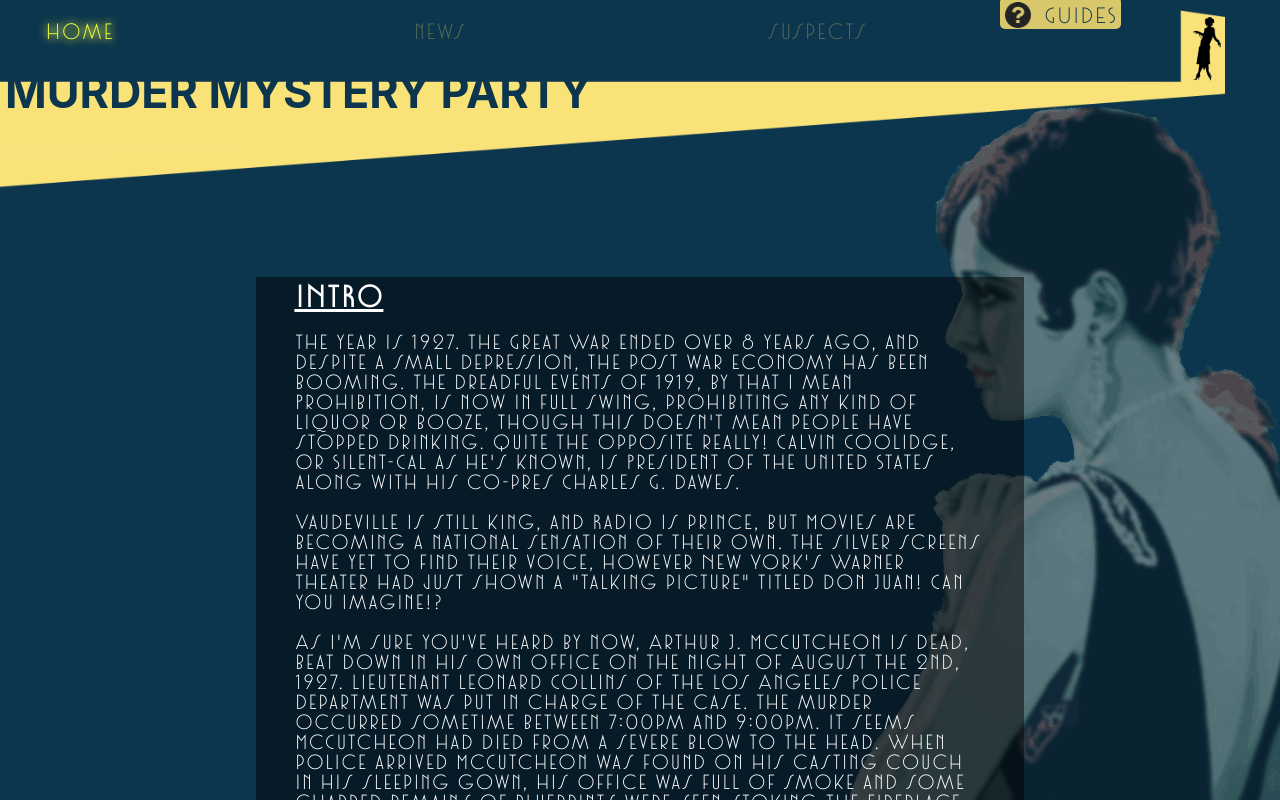
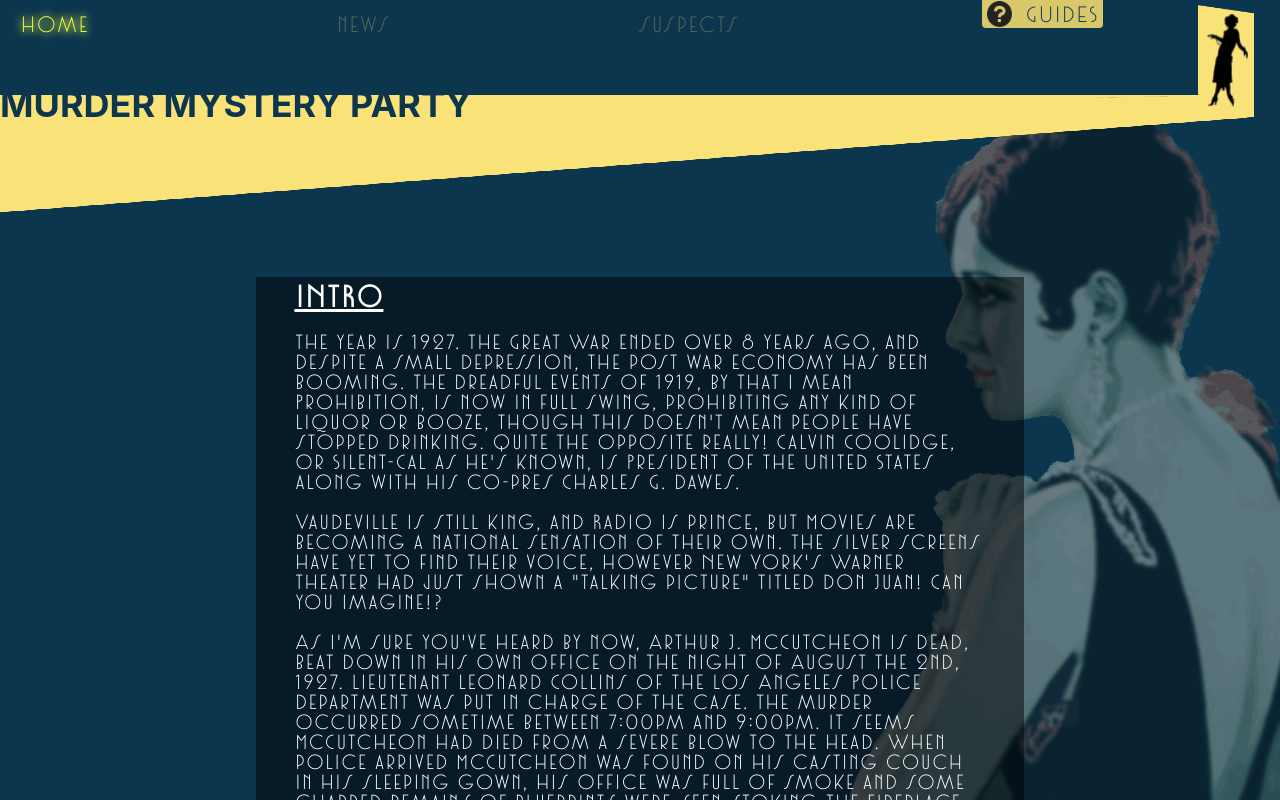
Before and after one commit to Dan2D/1920s-Murder-Mystery-Party, a React (Create React App) app: page / in a window 1280 px wide. Built offline with nearby package versions, Linux system fonts and the light colour scheme; the HTML template or start-up script is replaced by a standard one.

Commit message:
refactored code for nav

```diff
--- a/src/components/header/Title.js
+++ b/src/components/header/Title.js
@@ -1,16 +1,15 @@
 import React from "react";
-import lightRay from "../../images/bg/Light-Shape.png";
-import lightFigure from "../../images/bg/flap-shadow.png";
 
 const Title = props => {
-
     return(
-
     <div className="title-container">
-        <div className="light-container">
-            <img id="title-light-figure" src={lightFigure} alt="light-figure"/>
-            <img id="title-light-ray" src={lightRay}  width="100%" alt="light-shape"/>
-            <h1>MURDER MYSTERY PARTY</h1>
+        <div className="title-top">
+            <img className="title-top__figure" src={require("../../images/bg/flap-shadow.png")} alt="light-figure"/>
+            <img className="title-top__door" src={require("../../images/bg/title-door.png")} alt="door"/>
+            <div className="title-bottom">
+                <h1 className="title-bottom__title">MURDER MYSTERY PARTY</h1>
+                <img className="title-bottom__light-bg" src={require("../../images/bg/title-light.png")} alt="light-shape"/>
+            </div>
         </div>
     </div>
     )
--- a/src/components/header/nav/Nav.css
+++ b/src/components/header/nav/Nav.css
@@ -1,9 +1,3 @@
-:root {
-    --light-color: #F0FF45;
-    --sub-menu-pos: 45px;
-    --title-pos: 135px;
-}
-
 /*---------------------------------------
             GLOBAL STYLES
 ----------------------------------------*/
@@ -16,8 +10,10 @@ nav {
 
  button {
     font-size: calc(12px + 0.8vw);
-    background:#F0FF45;
     position: relative;
+    outline: none;
+    border: none;
+    border-radius: 4px;
 }
 
 button:hover {
@@ -43,38 +39,36 @@ a {
 ----------------------------------------*/
 
 
-div.header-container {
+.header-container {
     position: relative;
-    right: 2vw;
     z-index: 3;
 }
 
-div.nav-container {
+.nav-container {
     position: fixed;
     background: rgb(12,54,78);
     width: 100vw;
-    right: 24px;
 }
 
-div.nav-top {
+.nav-top {
     order: 1;
     display: flex;
     justify-content: flex-start;
     padding-bottom: 3%;
-    height: 5vw;
+    height: 29px;
     z-index: 5;
 
 }
 
-div.navLnks-container {
+.nav-btns-container {
     display: flex;
     justify-content: space-between;
     align-items: center;
-    margin-left: 5vw;
-    width: 65vw;
+    margin-left: 15px;
+    width: 85vw;
 }
 
-div.navLnks-container button {
+.nav-btn--link {
     color: rgb(137, 141, 94);
     background:none;
     border:none;
@@ -83,30 +77,23 @@ div.navLnks-container button {
     opacity:0.6;
 }
 
-div.navLnks-container button:hover {
+.nav-btn--link:hover {
     cursor: pointer;
     opacity: 1;
     color: #F0FF45;
     text-shadow: 0px 0px 10px currentColor, -0px -0px 10px currentColor;
 }
 
-div.navBtns-container {
-    display:flex;
-    justify-content: space-between;
-    margin-left: 10%;
-}
-
-.navBtns-container button {
-    margin-top: -3vw;
+.nav-btn--guide {
+    margin-top: -25px;
     padding: 5px 5px 0 5px;
     align-self: center;
     background: #D9C76C;
-    border: none;
-    border-radius: 5px;
     color: rgb(12,54,78);
+    white-space: nowrap;
 }
 
-div.navBtns-container button img {
+.nav-btn--guide__question{
     height: 2vw;
     width: 2vw;
     min-height: 12px;
@@ -115,7 +102,60 @@ div.navBtns-container button img {
     vertical-align: middle;
 }
 
-div.nav-bottom {
+.subMenu-container, .subMenu-container-open {
+    position:absolute;
+    top: 5vh;
+    right: -110px;
+    display: flex;
+    flex-direction: column;
+    width: auto;
+    z-index: 5;
+    transform: rotate(0);
+}
+
+.subMenu-container a, .subMenu-container-open a {
+    color: #0c364e;
+    pointer-events: auto;
+    background: #D9C76C;
+    text-align: left;
+    margin: 1vh 0;
+    padding: 10px 10px 10px 5px;
+    border-radius: 2px;
+    transition: opacity 200ms ease;
+}
+
+.subMenu-container-open{
+    visibility: visible;
+}
+
+.subMenu-container a {
+    transform: translateX(0px);
+}
+
+.subMenu-container-open a {
+   font-weight: bolder;
+   z-index: 55;
+   transform: scale(1) translateX(-85px);
+   transition: transform 200ms ease;
+}
+
+.subMenu-container a:nth-child(1), .subMenu-container-open a:nth-child(1) {
+    transition:  transform 200ms ease-out, opacity 400ms ease;
+}
+.subMenu-container a:nth-child(2), .subMenu-container-open a:nth-child(2) {
+    transition:  transform 400ms ease-out, opacity 400ms ease;
+}
+.subMenu-container a:nth-child(3), .subMenu-container-open a:nth-child(3) {
+    transition:  transform 600ms ease-out, opacity 400ms ease;
+}
+.subMenu-container a:nth-child(4), .subMenu-container-open a:nth-child(4) {
+    transition:  transform 800ms ease-out, opacity 400ms ease;
+}
+.subMenu-container a:nth-child(5), .subMenu-container-open a:nth-child(5) {
+    transition:  transform 1000ms ease-out, opacity 400ms ease;
+}
+
+.nav-bottom {
     order:2;
     position: absolute;
     top: 35px;
@@ -123,209 +163,138 @@ div.nav-bottom {
     height: 30%;
 }
 
-
-div.subMenu-container, div.subMenu-container-open {
-    position: absolute;
-    display: flex;
-    justify-content: space-between;
-    width: 50vw;
-    top: var(--sub-menu-pos);
-    z-index:  5;
-    right: 45%;
-    transform: translateY(20px) rotate(-4.3deg);
-    transition:  transform 400ms ease-out;
+.title-top {
+    position:relative;
+    margin-top: 10px;
 }
 
-div.subMenu-container a, div.subMenu-container-open a {
-    color: #0c364e;
-    margin: 0 5px;
-    opacity: 0;
-    transition: opacity 200ms ease;
+.title-top__figure {
+    position: absolute;
+    height: 45px;
+    bottom: -5px;
+    right: 0;
+    z-index: 2;
 }
 
-div.subMenu-container a {
-    pointer-events: none;
+.title-top__door {
+    position: absolute;
+    bottom: -7px;
+    right: 0px;
+    height:48px;
 }
 
-div.subMenu-container-open{
-    transform: translateY(5px) rotate(-4.3deg);
-    transition: transform 400ms ease-out;
-    visibility: visible;
-
+.title-bottom {
+   position: relative;
 }
 
-div.subMenu-container-open a {
-    font-weight: bolder;
-    opacity: 1;
-    transition: opacity 200ms ease, transform 400ms ease;
+.title-bottom__title{
+    position: absolute;
+    top: 0;
+    margin: 0;
+    font-size: 23px;
+    line-height: 0.5;
+    color: #0c364e;
+    z-index:2;
 }
 
-div.subMenu-container-open a:hover {
-    transform: scale(1.2);
-    transition: transform 400ms ease;
-    text-shadow: none;
-
+.title-bottom__light-bg {
+    position: absolute;
+    top: 0;
+    right: 0;
+    z-index: 1;
 }
 
-div.title-container{
-    position: relative;
-    width:100%;
-}
+@media only screen and (min-width: 468px) and (max-width: 992px) {
 
-div.light-container {
-    position:relative;
-    width:100%;
-}
+    .nav-btn-container {
+        margin-left: 5%;
+    }
 
-#title-light-figure {
-    position: absolute;
-    top: calc(-20px - 0.1vw);
-    right: 5px;
-    z-index: 1;
-    width: 3%;
-}
+    .title-bottom__title{
+        font-size: 30px;
+    }
 
-#title-light-ray {
-    position: absolute;
-    top: -25px;
-    right: 5px;
-}
-
-div.title-container h1 {
-    z-index: 3;
-    position:fixed;
-    color: rgb(12,54,78);
-    font-size: 3.5vw;
-    line-height: 3.5vw;
-    left: 5px;
-    top: var(--title-pos) ;
-}
-
-@media only screen and (min-width: 468px) and (max-width: 768px) {
-
-    div.navBtns-container {
-        margin-left: 5%;
+    .nav-btn--guide {
+        margin-top: -15px;
     }
 
 }
 
-@media only screen and (max-width: 468px) {
-
-    a, button {
-        font-size: 18px;
+@media only screen and (min-width: 992px) {
+    .nav-top {
+        margin: 10px 0 25px 0;
     }
 
-    div.nav-container {
-        width:102vw;
-        right:0px;
+    .title-top {
+        position:relative;
+        margin-top: 60px;
     }
 
-    div.nav-top {
-        position: relative;
-        margin-right: 15px;
-        padding-top: 5px;
-        height: 5.5vw;
+    .title-top__figure {
+        bottom: -15px;
+        height: 100px;
     }
 
-    div.navLnks-container {
-        margin-left: 2vw;
+    .title-top__door {
+        bottom: -15px;
+        height:105px;
     }
 
-    div.navLnks-container a {
-        margin-top: 8px;
+    .title-bottom {
+       position: relative;
     }
 
-    div.navBtns-container {
-        position: absolute;
-        right: 2%;
-        margin-top:-5px;
+    .title-bottom__title{
+        font-size: 36px;
     }
 
-    div.navBtns-container button {
-        margin-top: -1vw;
-        padding-top: 5%;
+
+    .subMenu-container, .subMenu-container-open {
+        position: absolute;
+        display: flex;
+        flex-direction: row;
+        justify-content: space-between;
+        width: 50vw;
+        top: calc(5vw + 55px);
+        z-index:  5;
+        left: 90px;
+        right: auto;
     }
 
-    div.subMenu-container, div.subMenu-container-open {
-        flex-direction: column;
-        width: auto;
-        top: 5vh;
-        transform: rotate(0);
-        transition: right 800ms ease-in;
+    .subMenu-container {
+        transform: rotate(-4.3deg);
+        transition:  transform 400ms ease-out;
     }
 
-    div.subMenu-container {
-        right: -100px;
+    .subMenu-container a, .subMenu-container-open a {
+        color: #0c364e;
+        background: none;
+        margin: 0 5px;
+        transition: opacity 400ms ease;
     }
 
-    div.subMenu-container a, div.subMenu-container-open a {
-        color: #0c364e;
-        pointer-events: auto;
-        background: #D9C76C;
-        text-align: left;
-        margin: 1vh 0;
-        padding: 10px 10px 10px 5px;
-        border-radius: 2px;
-        opacity: 1;
-        transition: opacity 200ms ease;
+    .subMenu-container a {
+        pointer-events: none;
+        opacity: 0;
+        transform: translateY(4vw);
     }
 
-    div.subMenu-container-open{
-        right: -10px;
+    .subMenu-container-open{
         visibility: visible;
-        transition: right 200ms ease-out;
+        transform:  rotate(-4.3deg);
+        transition: transform 400ms ease-out;
     }
 
-    div.subMenu-container a {
-        right: -120px;
-    }
-    div.subMenu-container a:nth-child(1), div.subMenu-container-open a:nth-child(1) {
-        transition:  right 200ms ease, opacity 200ms ease, transform 200ms ease;
-    }
-    div.subMenu-container a:nth-child(2), div.subMenu-container-open a:nth-child(2) {
-        transition:  right 400ms ease-out, opacity 200ms ease, transform 200ms ease;
-    }
-    div.subMenu-container a:nth-child(3), div.subMenu-container-open a:nth-child(3) {
-        transition:  right 600ms ease, opacity 200ms ease, transform 200ms ease;
-    }
-    div.subMenu-container a:nth-child(4), div.subMenu-container-open a:nth-child(4) {
-        transition:  right 800ms ease, opacity 200ms ease, transform 200ms ease;
-    }
-    div.subMenu-container a:nth-child(5), div.subMenu-container-open a:nth-child(5) {
-        transition:  right 1000ms ease, opacity 200ms ease, transform 200ms ease;
-    }
-    /* TODO(GET NEW BOLDER FONT FOR SUBMENU LNKS) */
-    div.subMenu-container-open a {
-        right: -10px;
+    .subMenu-container-open a {
+        transform: scale(1) translateX(0), translateY(calc(7vw - 55px));
         font-weight: bolder;
         opacity: 1;
-        z-index: 55;
-        transform: scale(1) translateX(0);
     }
 
-    div.subMenu-container-open a:hover {
-        transform: scale(1.1) translateX(-5px);
-        transition: transform 200ms ease;
+    .subMenu-container-open a:hover {
+        transform: scale(1.2) translateX(-75px);
+        transition: transform 400ms ease;
         text-shadow: none;
     }
 
-    div.title-container {
-        right:7px;
-    }
-
-    div.title-container h1 {
-        font-size: 4.5vw;
-    }
-
-    #title-light-ray {
-        right: -4%;
-    }
-
-    #title-light-figure {
-        right: -4%;
-        top: calc(-20px - 0.1vw);
-    }
-
-
-
 }
--- a/src/components/header/nav/Nav.js
+++ b/src/components/header/nav/Nav.js
@@ -1,6 +1,5 @@
 import React, {Component} from "react";
 import NavLnks from "./NavLnks";
-import NavBtns from "./NavBtns";
 import SubMenu from "./SubMenu";
 import Title from "../Title";
 import "./Nav.css";
@@ -13,42 +12,12 @@ class Nav extends Component {
         };
     }
 
-    componentDidMount() {
-        let root = document.documentElement;
-        const isIEorEdge = /msie\s|trident\/|edge\//i.test(window.navigator.userAgent);
-
-        function winWidth() {
-            let winWidth = window.innerWidth;
-            return winWidth;
-        };
-        function setDynTtlPos(windowWidth){
-            if (isIEorEdge){
-                windowWidth > 468 ?
-                root.style.setProperty("--title-pos",  winWidth()*(0.019) + 13 + "px") :
-                root.style.setProperty("--title-pos",  winWidth()*(0.019) + 10 + "px");
+    subMenuClickHandler = (action) => {
+        if (action === "blur"){
+            if (window.innerWidth > 992) {
+                return null;
             }
-            else {
-                windowWidth > 468 ?
-                root.style.setProperty("--title-pos",  winWidth()*(0.018) + 10 + "px") :
-                root.style.setProperty("--title-pos",  winWidth()*(0.018) + 8 + "px");
-                }
-        }
-        function setDynSubMnuPos(windowWidth) {
-            root.style.setProperty("--sub-menu-pos", winWidth()*(0.112) - 39 + "px");
-        }
-        setDynTtlPos(winWidth());
-        setDynSubMnuPos(winWidth());
-        window.addEventListener("resize", e => {
-
-            let windowWidth = winWidth();
-            setDynTtlPos(windowWidth);
-            setDynSubMnuPos(windowWidth);
-        });
-    }
-
-    subMenuClickHandler = (action) => {
-        if (window.innerWidth > 468  && action === "blur") {
-            return null;
+            return this.setState({isSubMenuOpen: false});
         }
         return this.setState(prevState => ({isSubMenuOpen: !prevState.isSubMenuOpen}));
     }
@@ -58,8 +27,7 @@ class Nav extends Component {
         <div className="nav-container">
             <nav>
                 <div className="nav-top">
-                    <NavLnks content={this.props.content} onClick={this.props.onClick}/>
-                    <NavBtns onClick={this.subMenuClickHandler} />
+                    <NavLnks content={this.props.content} onClick={this.props.onClick} menuClick={this.subMenuClickHandler}/>
                 </div>
                 <div className="nav-bottom">
                     <SubMenu open={this.state.isSubMenuOpen ? "subMenu-container-open" : "subMenu-container"}/>
--- a/src/components/header/nav/NavBtns.js
+++ /dev/null
@@ -1,12 +0,0 @@
-import React from "react";
-import questionMrk from "../../../images/ui/question-mark.png";
-
-const NavBtns = props => {
-    return(
-        <div className="navBtns-container">
-            <button onBlur={() => props.onClick("blur")} onClick={() => props.onClick("click")}  ><img src={questionMrk} alt="magnifying glass"/>GUIDES</button>
-        </div>
-    )
-}
-
-export default NavBtns;
--- a/src/components/header/nav/NavLnks.js
+++ b/src/components/header/nav/NavLnks.js
@@ -7,12 +7,41 @@ const NavLnks = (props) => {
         color: '#F0FF45',
         textShadow: '0px 0px 10px currentColor, -0px -0px 10px currentColor',
     }
+    const home = "home";
+    const news = "news";
+    const suspects = "suspects";
 
     return(
-        <div className="navLnks-container">
-            <button href="#" style={props.content === "home" ? lightUpStyle : null} onClick={() => props.onClick("home")}>home</button>
-            <button href="#"  style={props.content === "news" ? lightUpStyle : null} onClick={() => props.onClick("news")}>news</button>
-            <button href="#" style={props.content === "suspects" ? lightUpStyle : null} onClick={() => props.onClick("suspects")}>suspects</button>
+        <div className="nav-btns-container">
+            <button
+            className="nav-btn--link"
+            href="#"
+            style={props.content === home ? lightUpStyle : null}
+            onClick={() => props.onClick(home)}>
+                home
+            </button>
+            <button
+            className="nav-btn--link"
+            href="#"
+            style={props.content === news ? lightUpStyle : null}
+            onClick={() => props.onClick(news)}>
+                news
+            </button>
+            <button
+            className="nav-btn--link"
+            href="#"
+            style={props.content === suspects ? lightUpStyle : null}
+            onClick={() => props.onClick(suspects)}>
+                suspects
+            </button>
+            <button
+            className="nav-btn--guide"
+            onBlur={() => props.menuClick("blur")}
+            onClick={() => props.menuClick("click")}
+            >
+                <img className="nav-btn--guide__question" src={require("../../../images/ui/question-mark.png")} alt="magnifying glass"/>
+                GUIDES
+            </button>
         </div>
     )
 }
```
Also changed, not shown: src/images/bg/title-door.png (added), src/images/bg/title-light.png (added).
